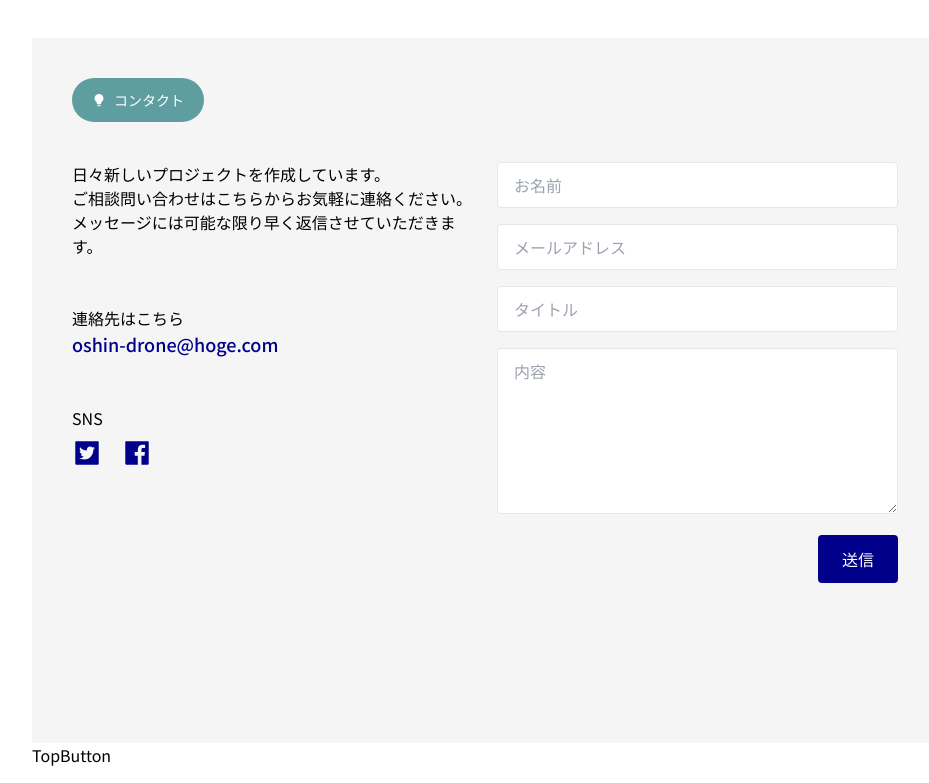
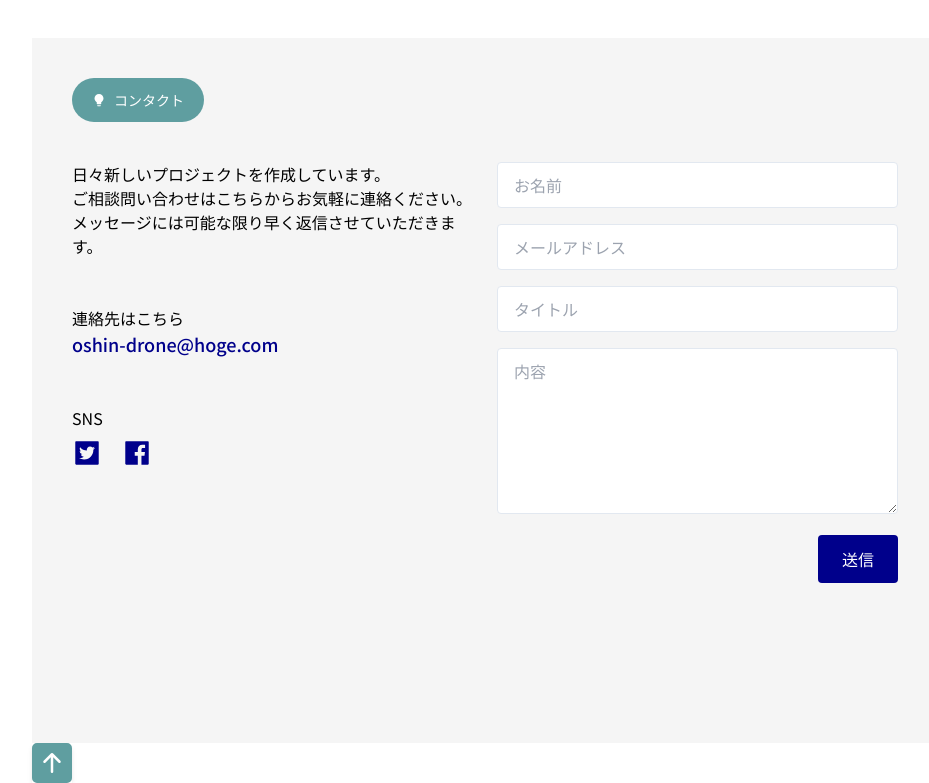
Before and after one commit to shingoasou-0804/oshin-portfolio, a Next.js app in the folder src/: page / in a window 1280 px wide. Shown: the part 2965-3748 px from the top of the page, without its empty margins (342-1271 px from the left). Built offline with nearby package versions, Linux system fonts and the light colour scheme.

Commit message:
add topbutton styling

```diff
--- a/src/components/TopButton.js
+++ b/src/components/TopButton.js
@@ -1,8 +1,13 @@
 import React from 'react'
+import { BsArrowUpSquareFill } from 'react-icons/bs'
 
 function TopButton() {
   return (
-    <div>TopButton</div>
+    <div>
+      <a href='#home'>
+        <BsArrowUpSquareFill className='text-cadetblue shadow-md' size={40}/>
+      </a>
+    </div>
   )
 }
 
```
